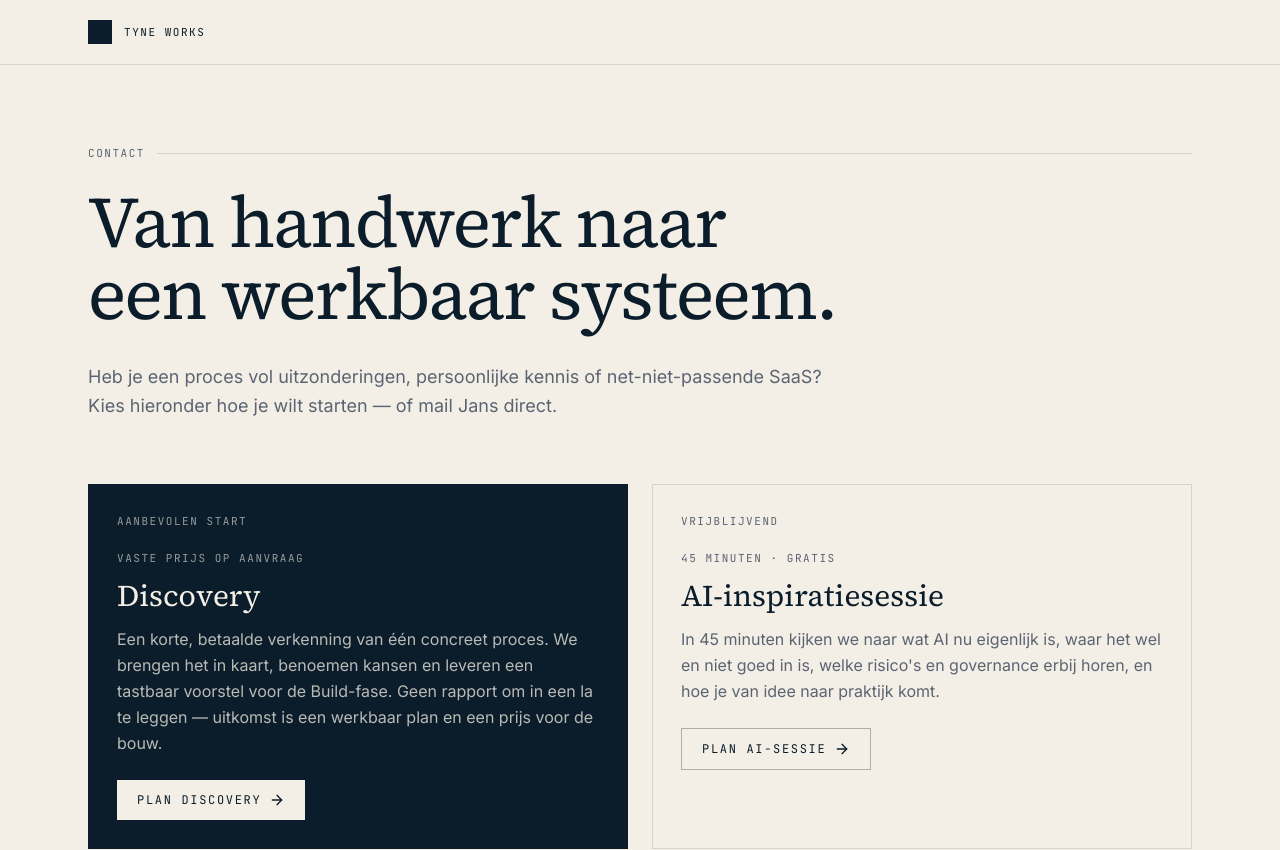
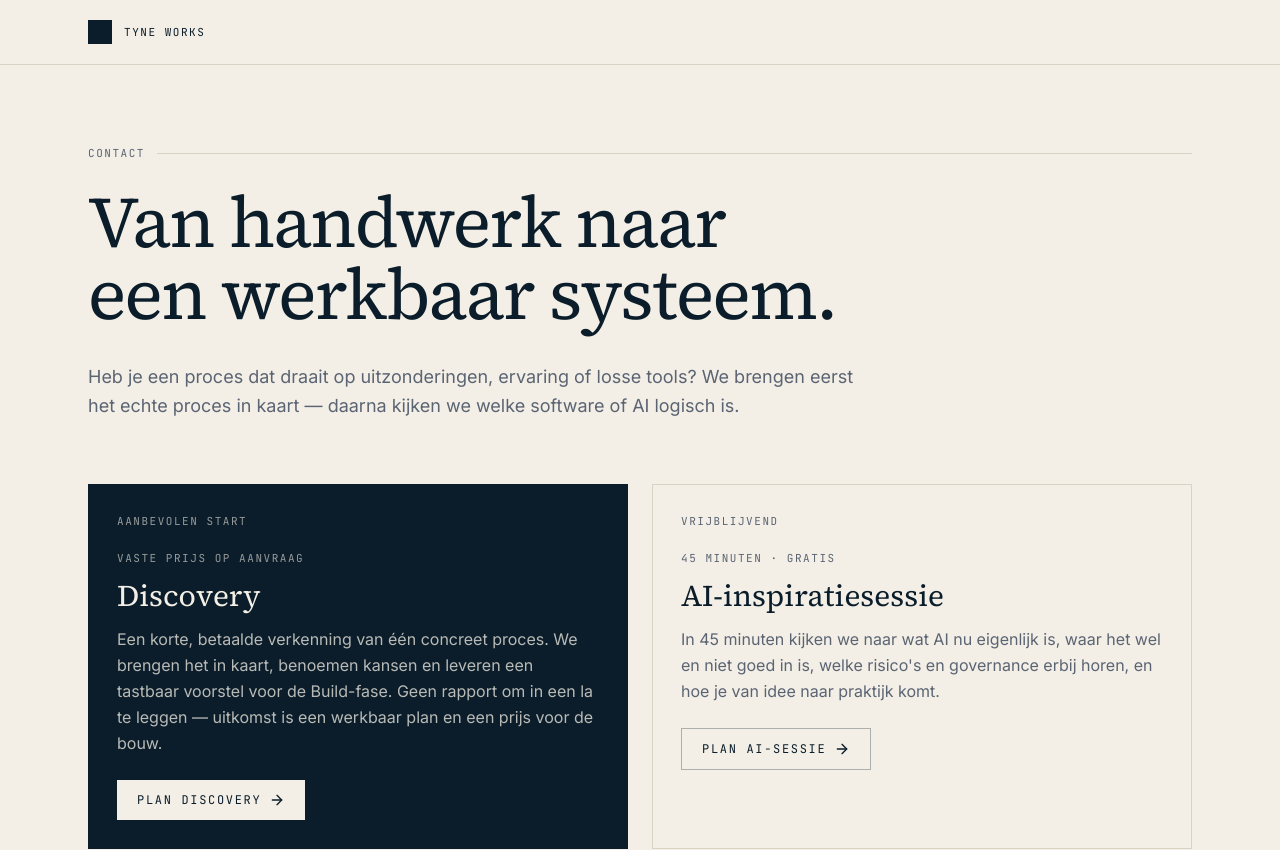
Before and after one commit to JWT20/tyne-works-site, a Next.js app: page /contact in a window 1280 px wide. Shown: the top 850 px of the page. Built offline with nearby package versions, Linux system fonts and the light colour scheme.

Commit message:
Update contact page subline

```diff
--- a/src/app/contact/page.tsx
+++ b/src/app/contact/page.tsx
@@ -11,8 +11,8 @@ export default function ContactPage() {
         Van handwerk naar een werkbaar systeem.
       </h1>
       <p className="text-lg text-muted max-w-prose mb-16 leading-relaxed">
-        Heb je een proces vol uitzonderingen, persoonlijke kennis of net-niet-passende SaaS? Kies
-        hieronder hoe je wilt starten — of mail Jans direct.
+        Heb je een proces dat draait op uitzonderingen, ervaring of losse tools? We brengen
+        eerst het echte proces in kaart — daarna kijken we welke software of AI logisch is.
       </p>
 
       <div className="grid gap-6 md:grid-cols-2 mb-16">
```
